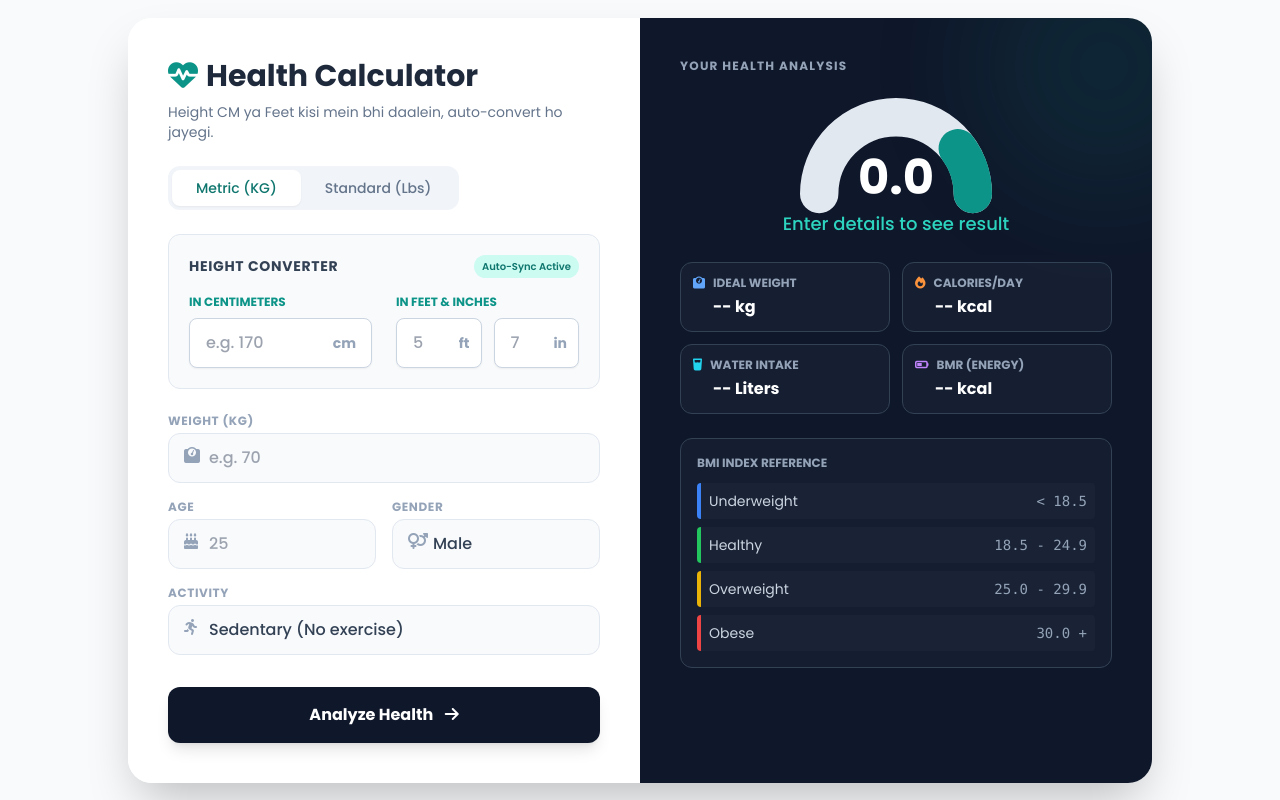
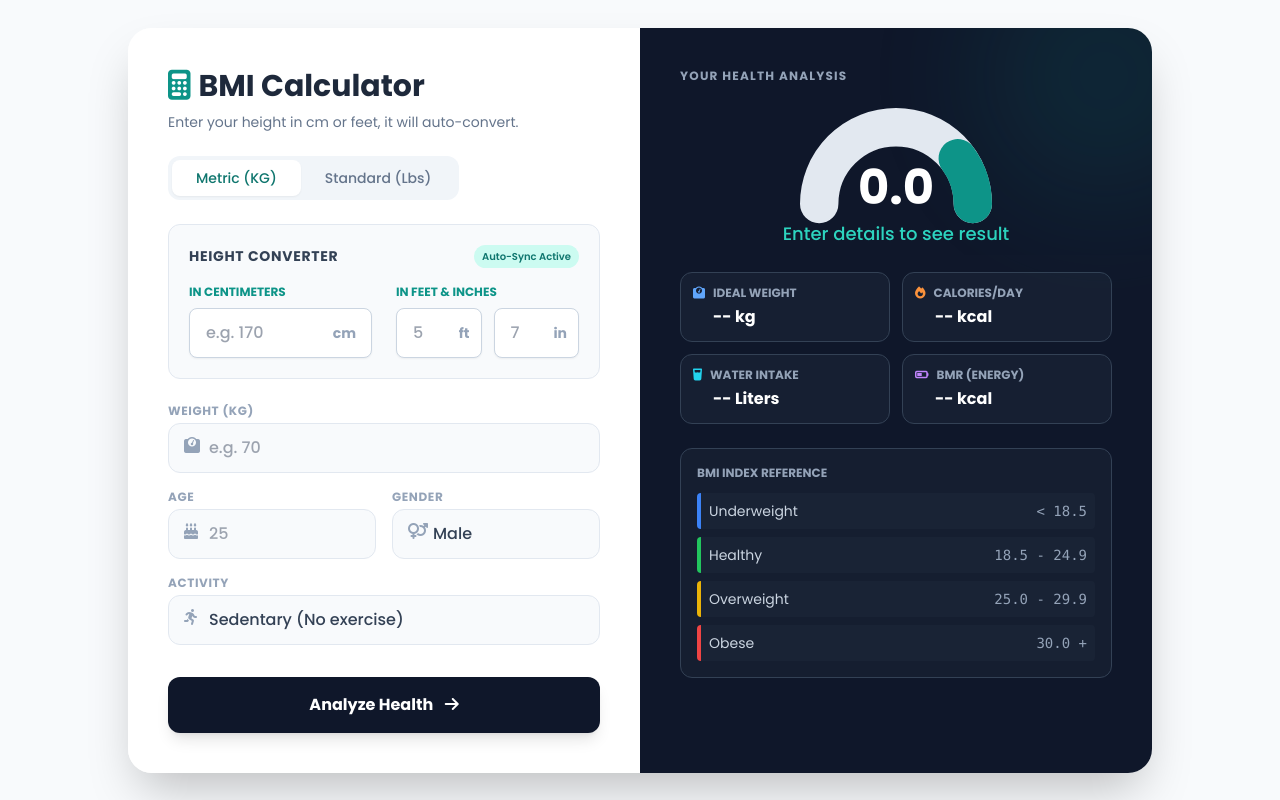
Before and after one commit to rahultailorofficial01/bmicalculator, a plain HTML site: page index.html in a window 1280 px wide. Drawn offline with nearby package versions, Linux system fonts and the light colour scheme.

Commit message:
index.html

```diff
--- a/index.html
+++ b/index.html
@@ -3,7 +3,7 @@
 <head>
     <meta charset="UTF-8">
     <meta name="viewport" content="width=device-width, initial-scale=1.0">
-    <title>Advanced BMI & Health Calculator</title>
+    <title>Advanced BMI  Calculator</title>
     <script src="https://cdn.tailwindcss.com"></script>
     <link href="https://cdnjs.cloudflare.com/ajax/libs/font-awesome/6.4.0/css/all.min.css" rel="stylesheet">
     <link href="https://fonts.googleapis.com/css2?family=Poppins:wght@300;400;500;600;700&display=swap" rel="stylesheet">
@@ -15,8 +15,8 @@
 
         <!-- LEFT SIDE: INPUTS -->
         <div class="w-full lg:w-1/2 p-8 lg:p-10 bg-white">
-            <h2 class="text-3xl font-bold text-slate-800 mb-2"><i class="fa-solid fa-heart-pulse text-teal-600 mr-2"></i>Health Calculator</h2>
-            <p class="text-slate-500 mb-6 text-sm">Height CM ya Feet kisi mein bhi daalein, auto-convert ho jayegi.</p>
+            <h2 class="text-3xl font-bold text-slate-800 mb-2"><i class="fa-solid fa-calculator text-teal-600 mr-2"></i>BMI Calculator</h2>
+            <p class="text-slate-500 mb-6 text-sm">Enter your height in cm or feet, it will auto-convert.</p>
 
             <!-- Unit Toggles -->
             <div class="flex bg-slate-100 p-1 rounded-xl mb-6 w-fit">
```
